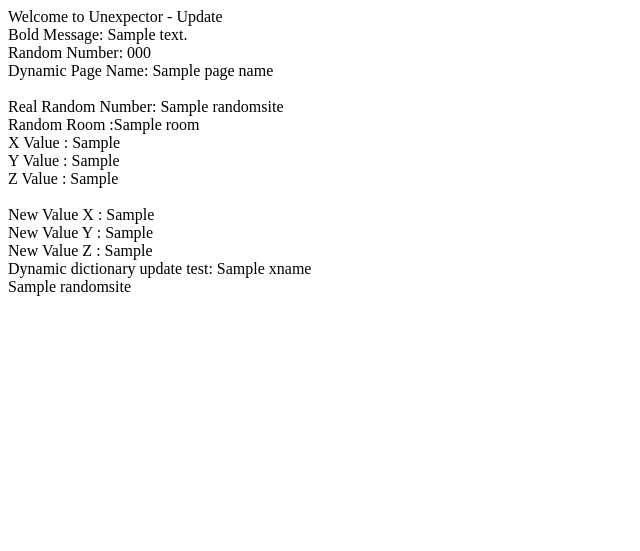
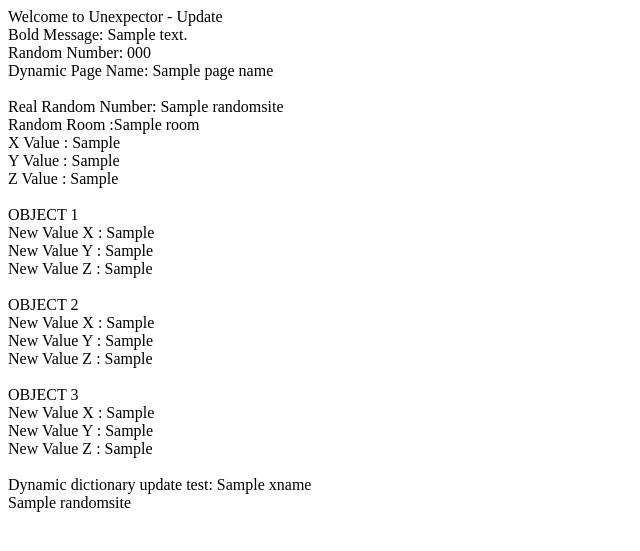
Before and after one commit to unexpector/JanusVRandom, a Django app: template hello/templates/unexpector-template.html in a window 1280 px wide. Shown: the top 551 px of the page, without its empty margins (0-640 px from the left). Run offline with Django 3.2, Linux system fonts and the light colour scheme; tables that the repository leaves empty hold one stand-in row (values such as "Sample post"); the template is opened without the code that fills it: values that come from a table or form of the project are taken from there, most other values are stand-ins (such as "Sample title", 1, 10 or a date in 2020).

Commit message:
pull 3 objects

```diff
--- a/hello/templates/unexpector-template.html
+++ b/hello/templates/unexpector-template.html
@@ -21,9 +21,21 @@ X Value : {{one_xvalue}}<br>
 Y Value : {{one_yvalue}}<br>
 Z Value : {{one_zvalue}}<br>
 <br>
+OBJECT 1 <br>
 New Value X : {{object_onex}}<br>
 New Value Y : {{object_oney}}<br>
 New Value Z : {{object_onez}}<br>
+<br>
+OBJECT 2 <br>
+New Value X : {{object_twox}}<br>
+New Value Y : {{object_twoy}}<br>
+New Value Z : {{object_twoz}}<br>
+<br>
+OBJECT 3 <br>
+New Value X : {{object_threex}}<br>
+New Value Y : {{object_threey}}<br>
+New Value Z : {{object_threez}}<br>
+<br>
 Dynamic dictionary update test: {{xname}}<br>
 
 
```
